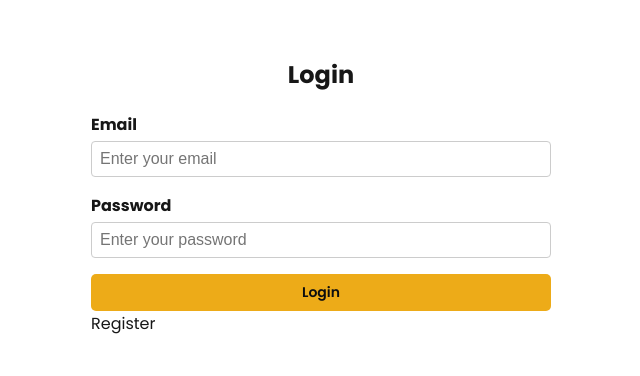
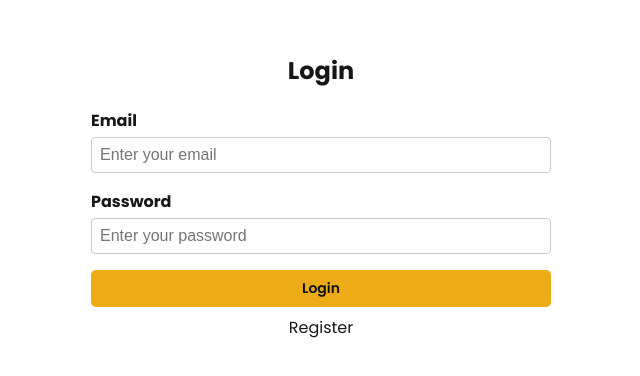
Before and after one commit to MembaMcetywa/circa-monorepo, a Next.js app in the folder apps/web/: page /login in a window 1280 px wide. Shown: the part 196-572 px from the top of the page, without its empty margins (319-959 px from the left). Built offline with nearby package versions, Linux system fonts and the light colour scheme.

Commit message:
styles for register link in login screen

```diff
--- a/apps/web/app/auth.module.css
+++ b/apps/web/app/auth.module.css
@@ -3,14 +3,13 @@
   margin: 0 auto;
   padding: 20px;
   border-radius: 4px;
-font-family: "Poppins", sans-serif;
+  font-family: "Poppins", sans-serif;
 }
 
 h2 {
   text-align: center;
   margin-bottom: 20px;
 }
-
 
 .error-text {
   color: red;
@@ -20,8 +19,20 @@ h2 {
 }
 
 body {
-    height: 98vh;
-    display: flex;
-    justify-content: center;
-    align-items: center;
+  height: 98vh;
+  display: flex;
+  justify-content: center;
+  align-items: center;
 }
+
+.register-container {
+  display: flex;
+  width: 100%;
+  justify-content: center;
+  align-items: center;
+  margin-top: 0.5rem;
+}
+
+.register:hover, .register:active, .register:focus {
+  color: #575ec2;
+}
```
